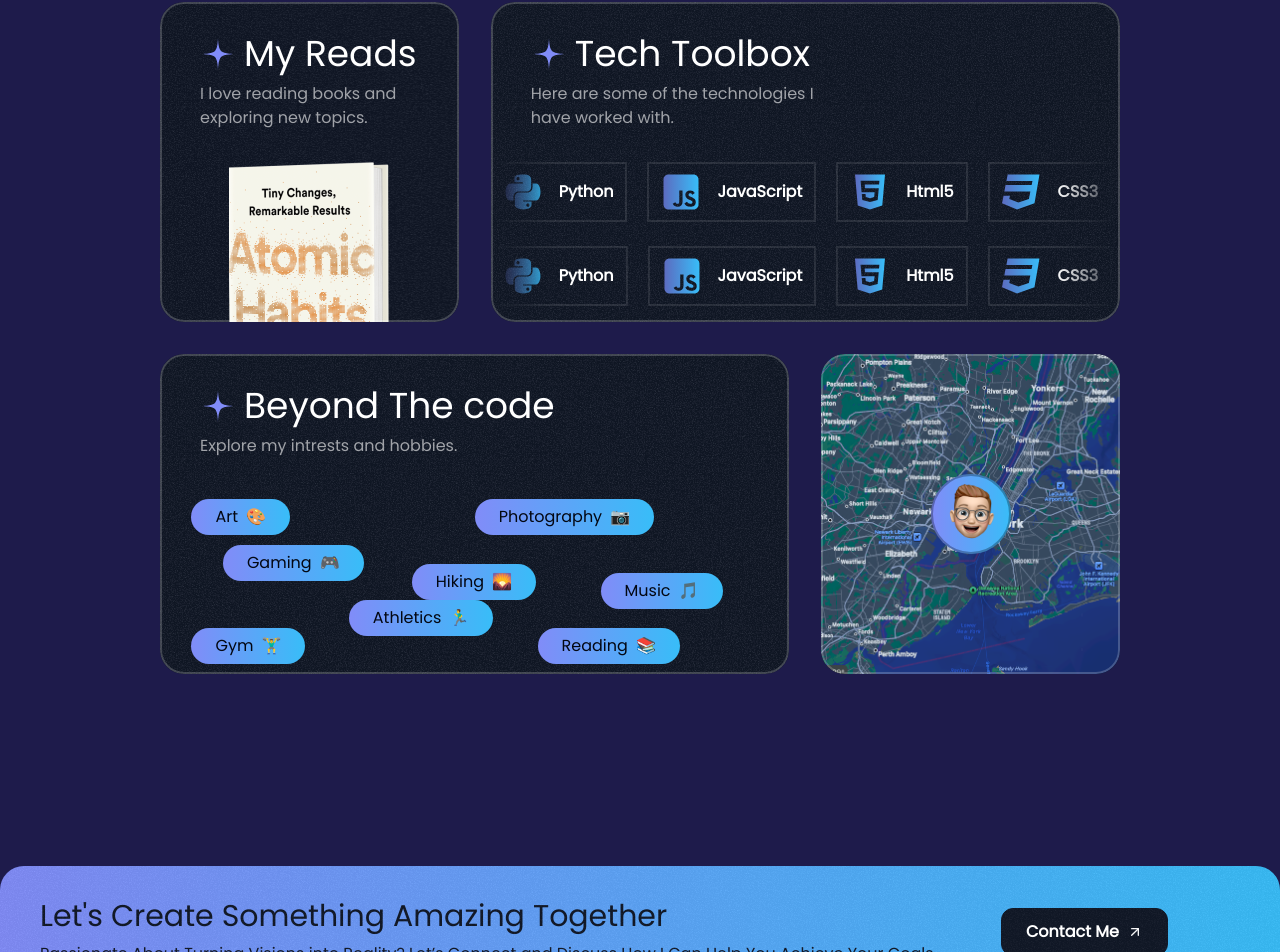
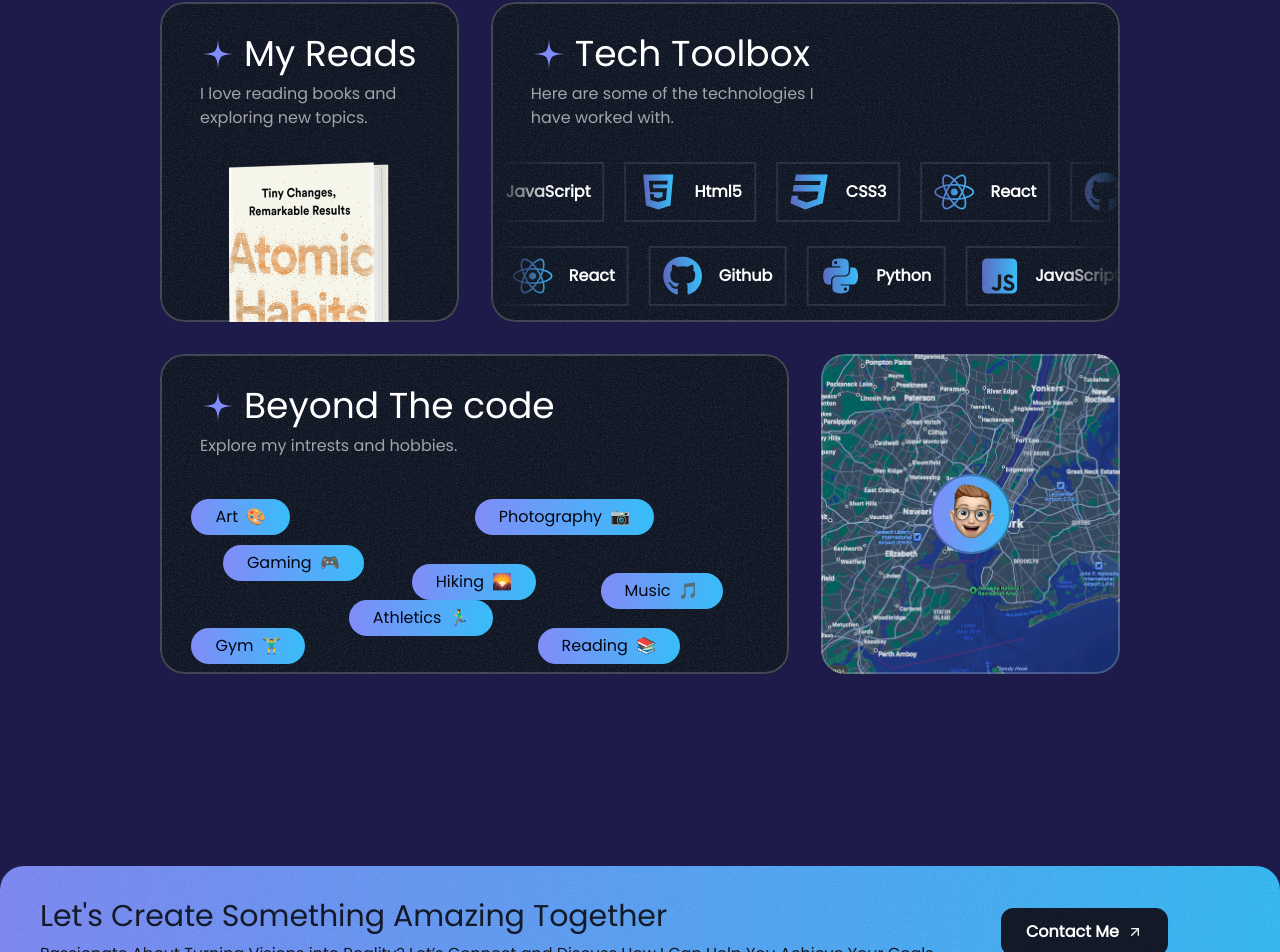
Before and after one commit to Abhinavexists/Portfolio, a Next.js app: page / in a window 1280 px wide. Shown: the part 4306-5258 px from the top of the page. Built offline with nearby package versions, Linux system fonts and the light colour scheme.

Commit message:
Updated About.tsx , added ItemWrapperclass

```diff
--- a/src/sections/About.tsx
+++ b/src/sections/About.tsx
@@ -1,15 +1,12 @@
 import { SectionHeader } from "@/components/SectionHeader";
 import { Card } from "@/components/Card";
-import StarIcon from "@/assets/icons/Star.svg";
 import bookImage from "@/assets/images/book-cover.png";
-import { title } from "process";
 import JavaScriptIcon from "@/assets/icons/square-js.svg";
 import HTMLIcon from "@/assets/icons/html5.svg";
 import CSSIcon from "@/assets/icons/css3.svg";
 import ReactIcon from "@/assets/icons/react.svg";
 import GithubIcon from "@/assets/icons/Github.svg";
 import PythonIcon from "@/assets/icons/Python.svg";
-import { TechIcon } from "@/components/TechIcon";
 import mapImage from "@/assets/images/map.png";
 import Image from "next/image";
 import smileMemoji from "@/assets/images/memoji-smile.png";
@@ -119,8 +116,8 @@ export const AboutSection = () => {
                 title="Tech Toolbox"
                 description="Here are some of the technologies I have worked with."
               />
-              <ToolboxItems items={toolboxItems} />
-              <ToolboxItems items={toolboxItems} className="mt-6" itemsWraperClassName="-translate-x-1/2"/>
+              <ToolboxItems items={toolboxItems}itemsWraperClassName="animate-move-left [animation-duration:30s]" />
+              <ToolboxItems items={toolboxItems} className="mt-6" itemsWraperClassName="animate-move-right [animation-duration:20s]"/>
             </Card>
           </div>
           <div className="grid grid-cols-1 gap-8 md:grid-cols-5 lg:grid-cols-3">
```
